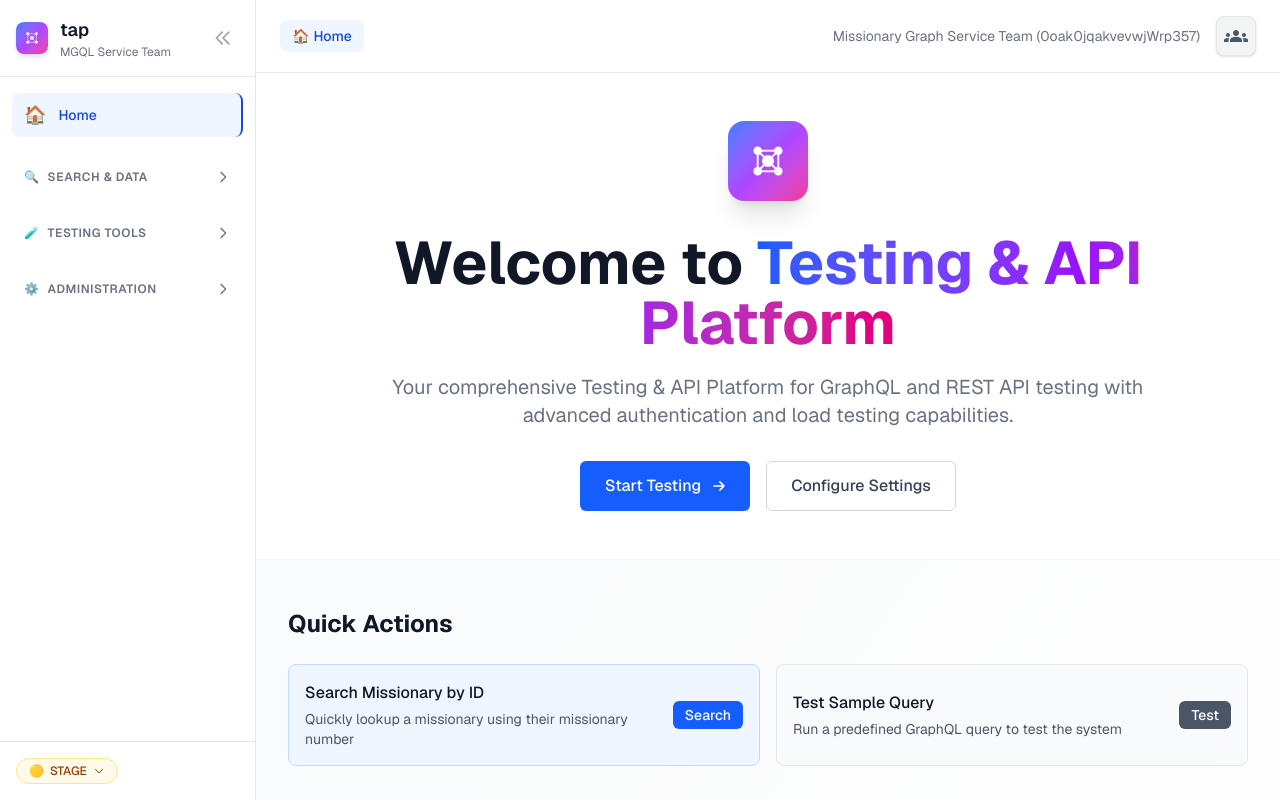
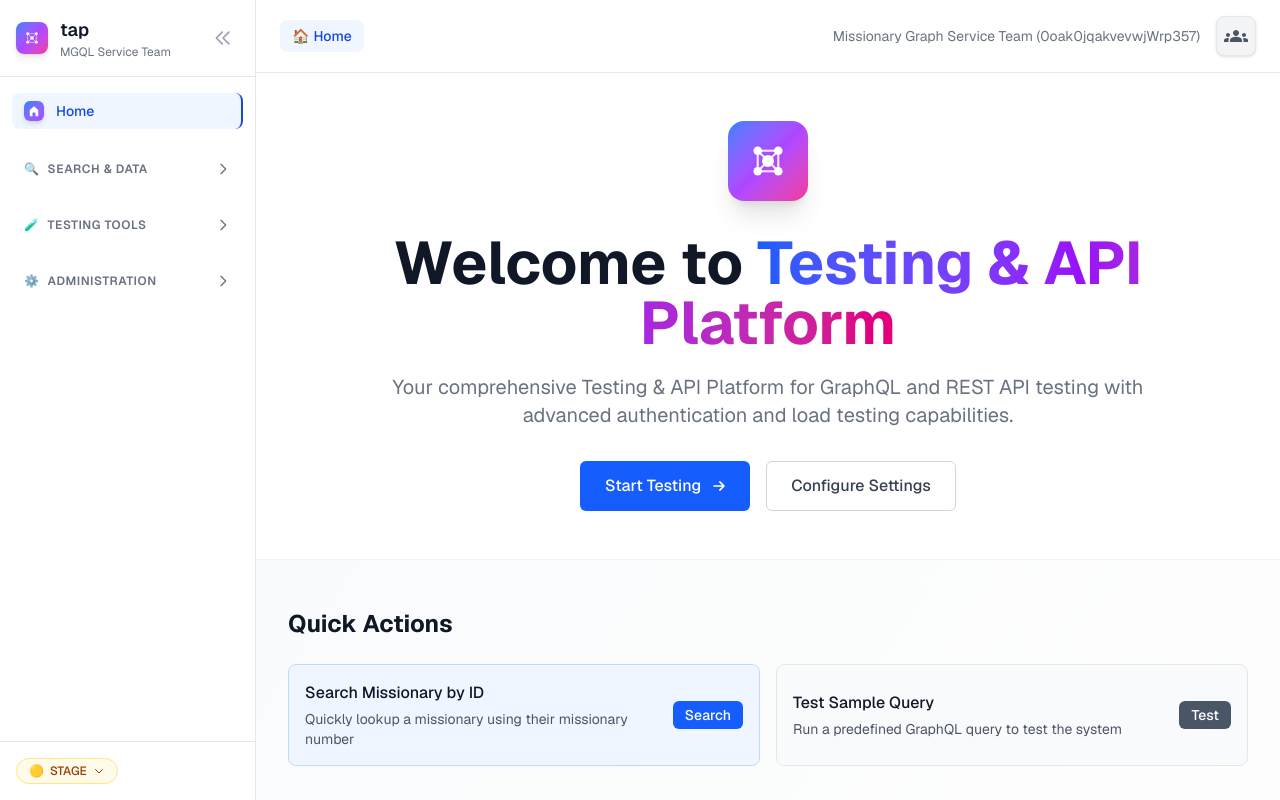
Before and after one commit to merrillse/tap-nextjs, a Next.js app: page / in a window 1280 px wide. Built offline with nearby package versions, Linux system fonts and the light colour scheme.

Commit message:
feat: Enhance Home icon with modern design and gradient effects in Navigation component

```diff
--- a/src/components/Navigation.tsx
+++ b/src/components/Navigation.tsx
@@ -138,7 +138,28 @@ export default function Navigation({ children }: { children: React.ReactNode })
                 isActive('/') ? 'bg-blue-50 text-blue-700 border-r-2 border-blue-700' : 'text-gray-700 hover:bg-gray-100'
               }`}
             >
-              <span className="text-lg">🏠</span>
+              <div className="relative">
+                {/* Modern Professional Home Icon */}
+                <div className={`w-5 h-5 rounded-md flex items-center justify-center transition-all duration-200 ${
+                  isActive('/')
+                    ? 'bg-gradient-to-br from-blue-500 to-purple-500 text-white shadow-md'
+                    : 'bg-gray-100 hover:bg-gray-200 text-gray-600 hover:text-gray-700'
+                }`}>
+                  <svg
+                    className="w-3 h-3"
+                    fill="currentColor"
+                    viewBox="0 0 24 24"
+                  >
+                    {/* Modern geometric home design */}
+                    <path d="M12 2.5l-8.5 7.5v11.5c0 0.55 0.45 1 1 1h4.5v-6.5c0-0.55 0.45-1 1-1h4c0.55 0 1 0.45 1 1v6.5h4.5c0.55 0 1-0.45 1-1v-11.5l-8.5-7.5z"/>
+                    {/* Subtle accent line */}
+                    <path d="M12 6l-6 5.25v0.75h12v-0.75l-6-5.25z" opacity="0.3"/>
+                  </svg>
+                </div>
+                {isActive('/') && (
+                  <div className="absolute -inset-1 bg-gradient-to-r from-blue-400 to-purple-400 rounded-lg blur opacity-20 -z-10"></div>
+                )}
+              </div>
               {!isSidebarCollapsed && <span>Home</span>}
             </Link>
           </div>
```
